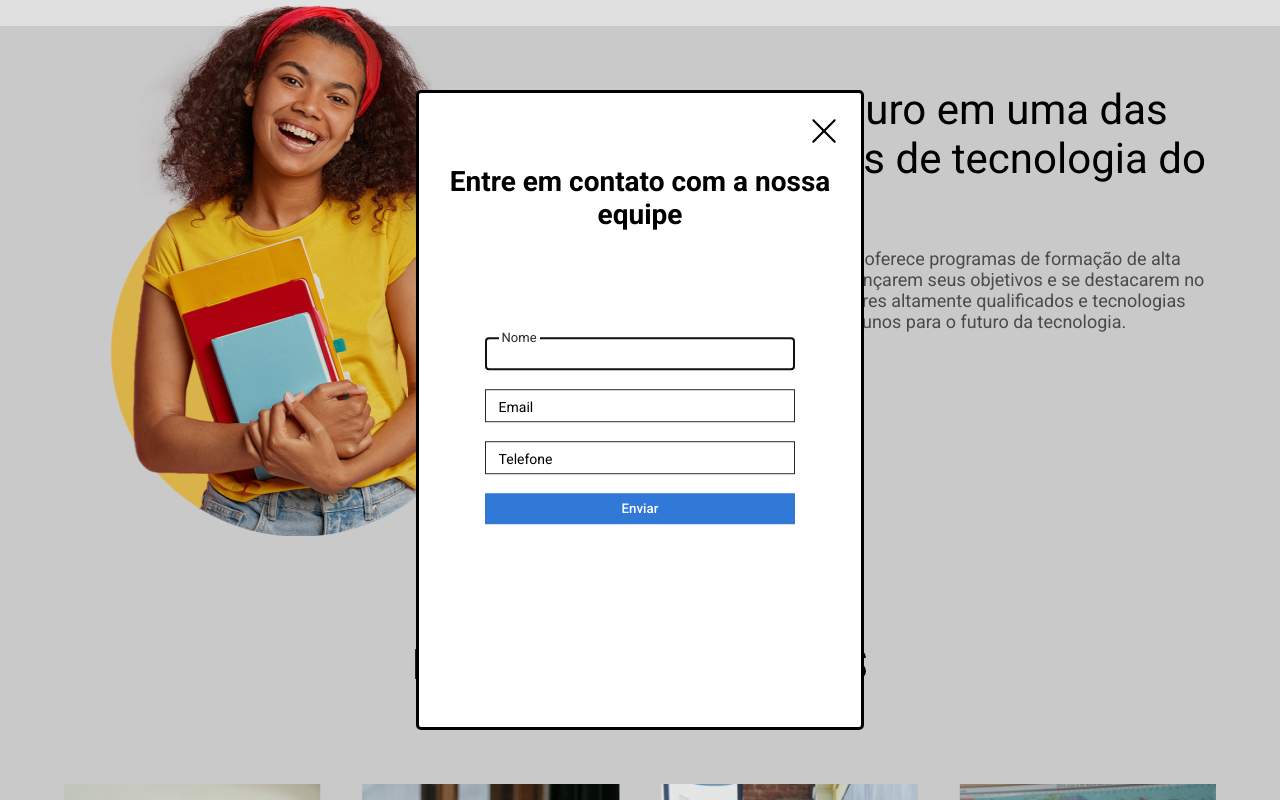
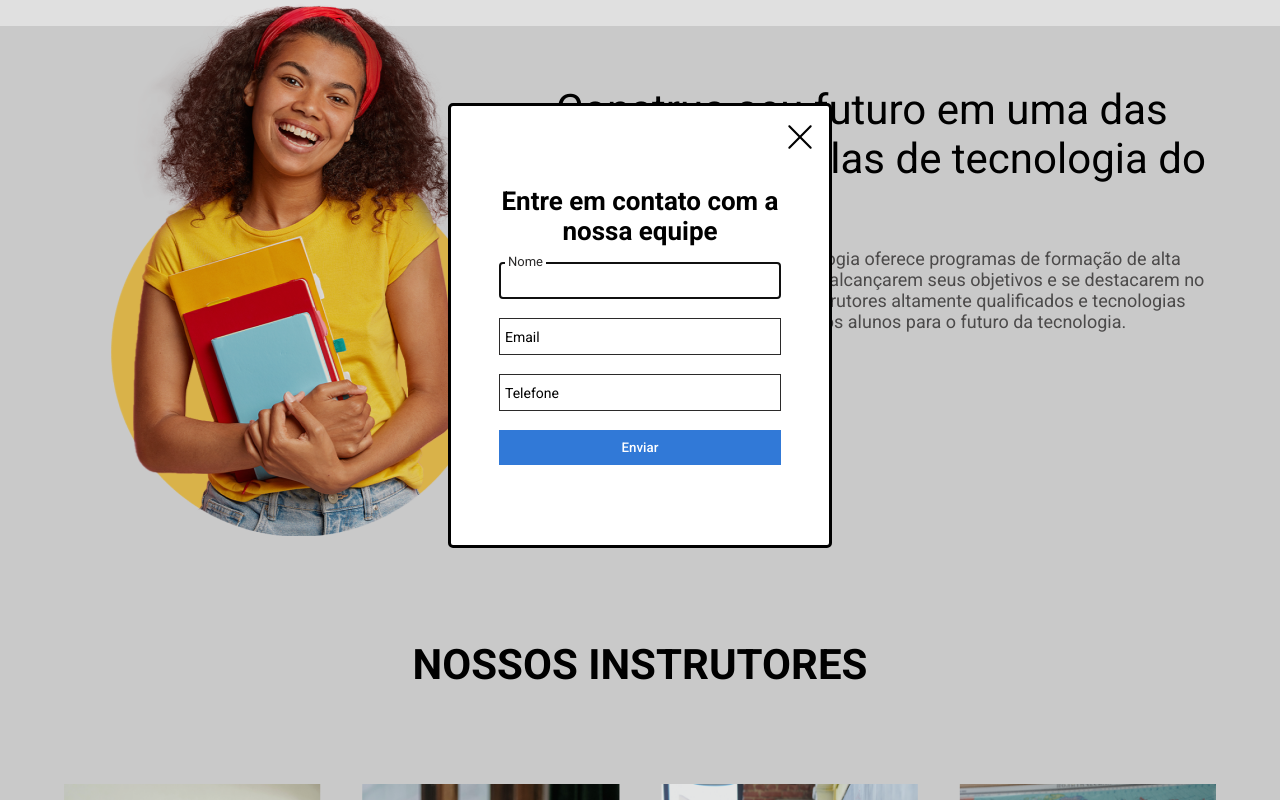
Before and after one commit to belloLucas/educamais, a React (Vite) app: page / in a window 1280 px wide. Both pictures are taken after a click on the button "Matricular agora!". Shown: the part 1772-2572 px from the top of the page. Built offline with nearby package versions, Linux system fonts and the light colour scheme.

Commit message:
fix: Fix on contact modal styling

```diff
--- a/src/components/enroll/Enroll.jsx
+++ b/src/components/enroll/Enroll.jsx
@@ -28,15 +28,15 @@ export default function Enroll() {
         <h1>Entre em contato com a nossa equipe</h1>
         <div className="form-wrapper">
           <div className="form-box">
-            <input type="text" name="name" required />
+            <input autoComplete="false" type="text" name="name" required />
             <span>Nome</span>
           </div>
           <div className="form-box">
-            <input type="email" name="email" required />
+            <input autoComplete="false" type="email" name="email" required />
             <span>Email</span>
           </div>
           <div className="form-box">
-            <input type="tel" name="phone" required />
+            <input autoComplete="false" type="tel" name="phone" required />
             <span>Telefone</span>
           </div>
           <button onClick={closeContactModal} className="send" type="submit">
--- a/src/components/enroll/styles/contact-modal.css
+++ b/src/components/enroll/styles/contact-modal.css
@@ -1,27 +1,22 @@
 .contact-modal {
-  width: 35%;
-  height: 80%;
+  width: 30%;
   text-align: center;
   border-radius: 5px;
-  margin: 5% auto;
+  padding: 5rem 2rem;
+  margin: 6% auto;
   background-color: white;
 }
 
 .contact-modal h1 {
-  margin-top: 4.5rem;
-  font-size: 28px;
+  font-size: 26px;
 }
 
 .contact-modal .form-wrapper {
-  position: absolute;
-  top: 50%;
-  left: 50%;
-  transform: translate(-50%, -50%);
   display: flex;
   flex-direction: column;
   align-items: center;
   gap: 1.2rem;
-  margin-top: 1.3rem;
+  margin-top: 1rem;
   width: 100%;
 }
 
@@ -32,8 +27,8 @@
 
 .form-wrapper .form-box input,
 button {
-  width: 70%;
-  padding: 8px 5px;
+  width: 90%;
+  padding: 10px 5px;
   border: 1px solid #2b2a2a;
 }
 
@@ -45,9 +40,13 @@ button {
   font-weight: 500;
 }
 
+.form-wrapper button:hover {
+  background-color: #2c6cc0;
+}
+
 .form-wrapper .form-box span {
   position: absolute;
-  left: 18%;
+  left: 7%;
   top: 30%;
   font-size: 14px;
   transition: ease-in-out 0.3s;
```
